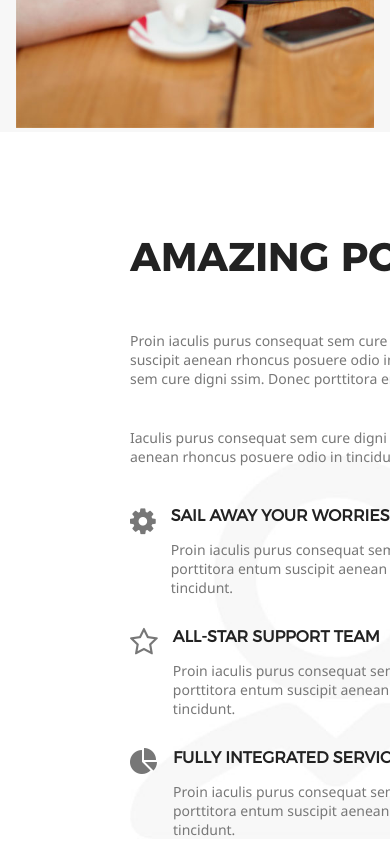
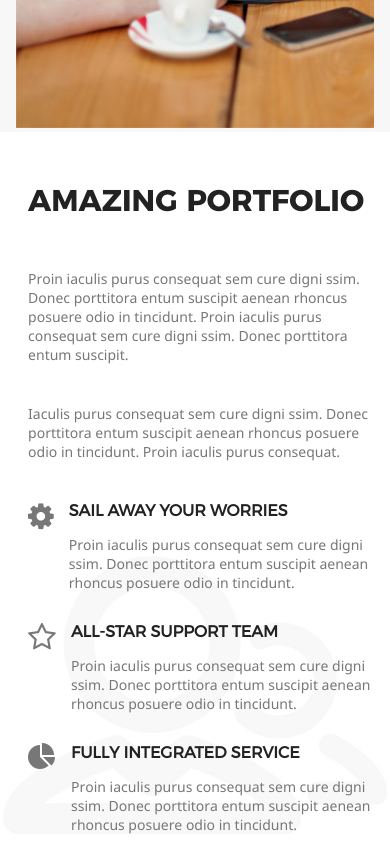
Before and after one commit to portfolio-homa/dreams-project, a website: page index.html in a window 390 px wide. Shown: the part 2760-3604 px from the top of the page. Drawn offline with nearby package versions, Linux system fonts and the light colour scheme; files whose address does not match are found by name; a web font is replaced by a local one.

Commit message:
responsive portfolio section

```diff
--- a/scss/modules/portfolio/portfolio.scss
+++ b/scss/modules/portfolio/portfolio.scss
@@ -7,21 +7,26 @@
   margin: 0 auto;
   display: flex;
   justify-content: space-between;
+  padding-bottom: 70px;
 
   &__info, &__img {
-    margin-top: 100px;
+    padding-top: 50px;
+  }
+
+  &__img {
+    width: 49%;
   }
 
   &__img-ipad {
     width: 100%;
+    height: 100%;
   }
 
   &__info {
-    margin-left: 130px;
-    margin-bottom: 100px;
+    width: 49%;
+    padding-left: 25px;
 
     &_background {
-      width: 584px;
       background: url("../../../img/background-users-icon.jpg") bottom center no-repeat;
       background-size: contain;
     }
@@ -34,7 +39,6 @@
     }
 
     &-text {
-      width: 530px;
       font: $paragraph2Size $mainFont;
       color: $BOULDER;
       margin-bottom: 40px;
@@ -56,8 +60,6 @@
   }
 
   &__info {
-    width: 420px;
-
     &-title {
       text-transform: $textTransform;
       font: bold $heading3Size $headline2Font;
@@ -79,3 +81,25 @@
     margin-right: 15px;
   }
 }
+
+
+@media (max-width: 1023px) {
+  .portfolio__info-title {
+    font-size: 30px;
+  }
+}
+
+@media (max-width: 767px) {
+  .portfolio {
+    flex-direction: column;
+    align-items: center;
+
+    &__info_background {
+      width: 92%;
+    }
+
+    &__img {
+      width: 100%;
+    }
+  }
+}
```
Also changed, not shown: css/main.min.css.
